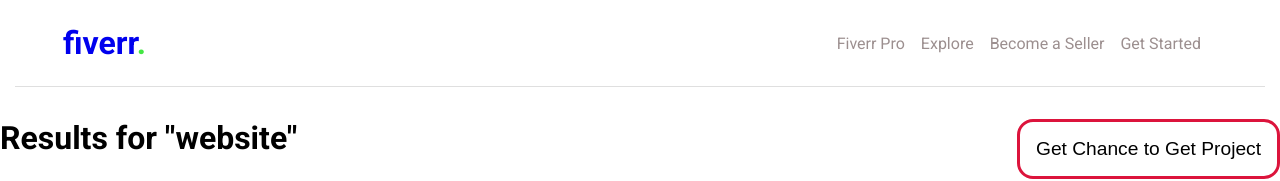
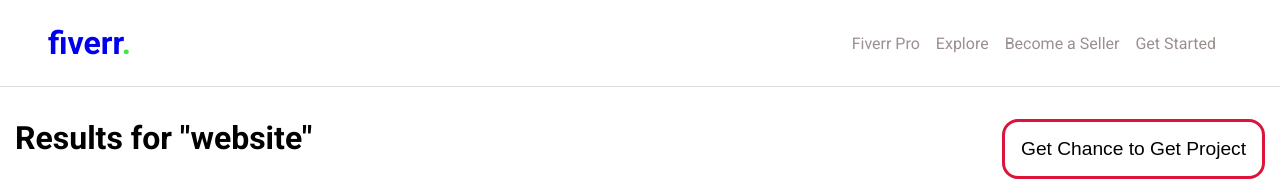
Before and after one commit to crocoya/fiverr-starter-hackathon, a React (Create React App) app: page /marketplace-freelances in a window 1280 px wide. Shown: the top 181 px of the page. Built offline with nearby package versions, Linux system fonts and the light colour scheme.

Commit message:
style game

```diff
--- a/src/components/pages/style/MarketPage.css
+++ b/src/components/pages/style/MarketPage.css
@@ -4,7 +4,7 @@
   align-items: center;
   padding: 24px 48px;
   border-bottom: 1px solid rgba(0, 0, 0, 0.125);
-  max-width: 1250px;
+  max-width: 1500px;
   margin: 0 auto;
 }
 .logo a {
@@ -26,7 +26,7 @@
 }
 
 main {
-  max-width: 1500px;
+  max-width: 1250px;
   margin: 0 auto;
 }
 
```
